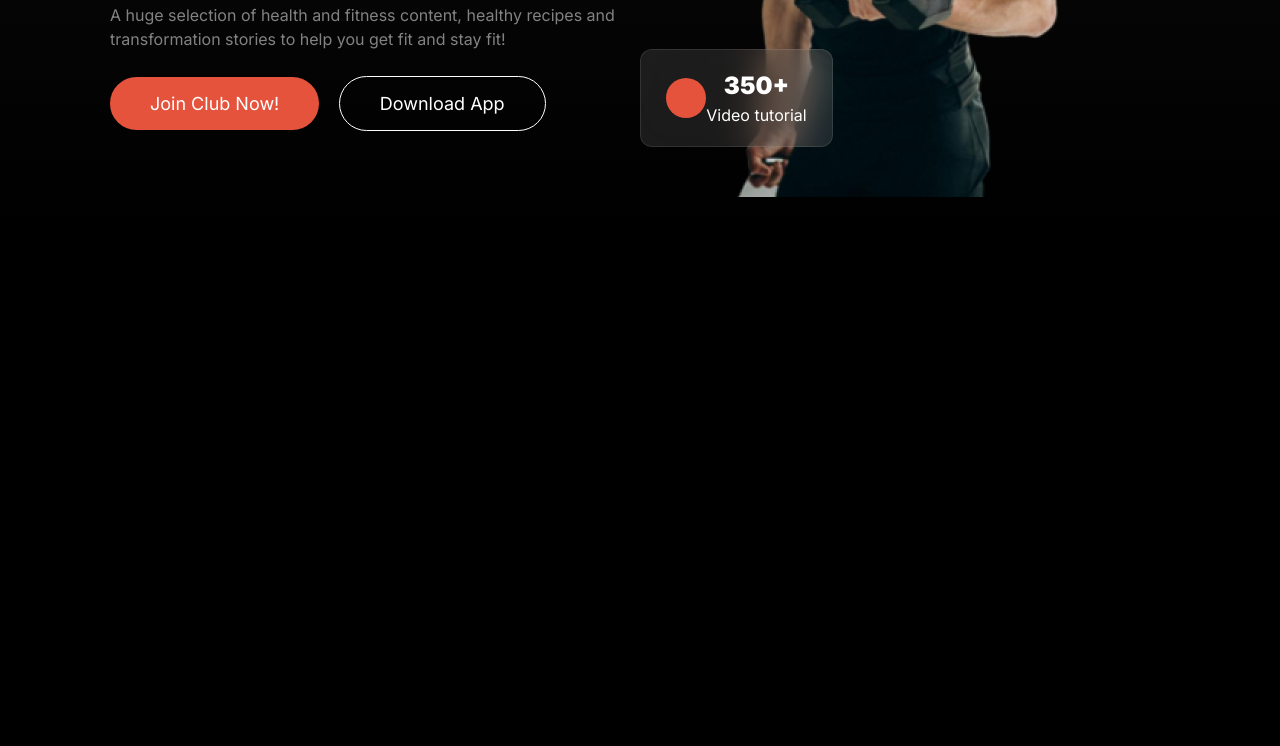
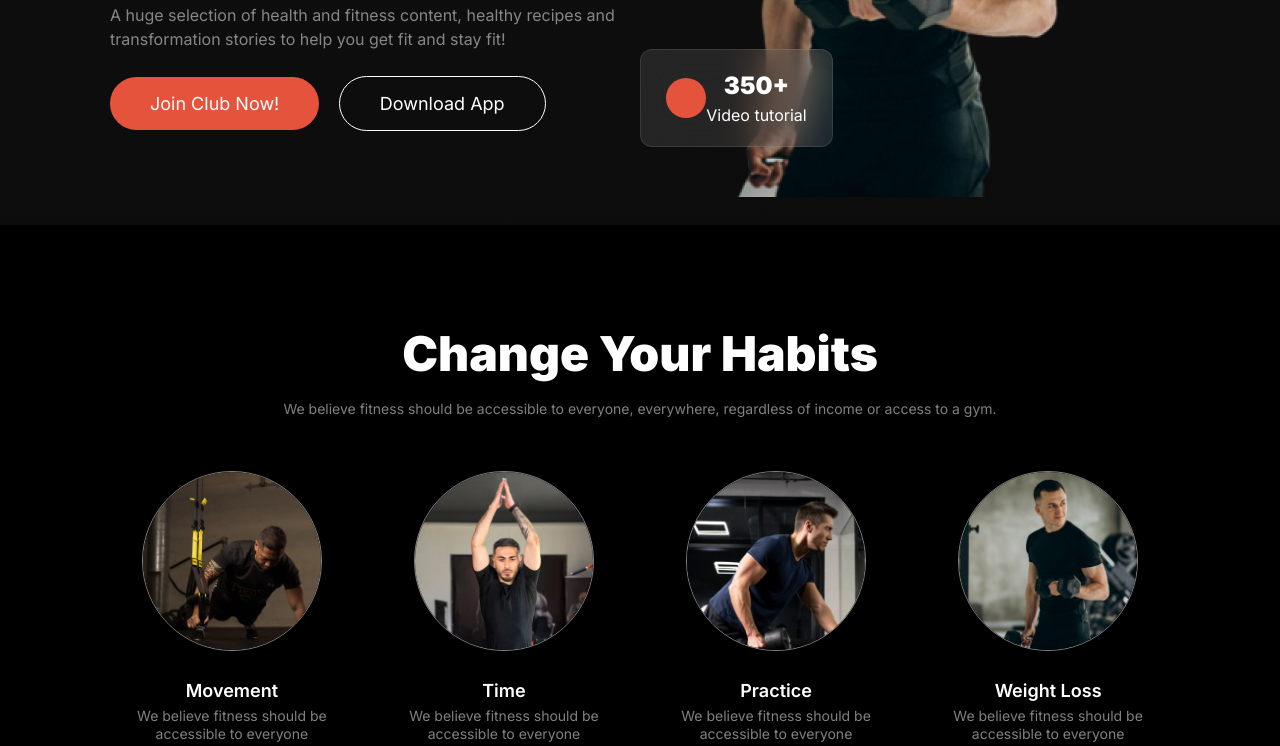
Before and after one commit to Eittymoni/Assignment-2, a plain HTML site: page index.html in a window 1280 px wide. Shown: the part 525-1271 px from the top of the page. Before the commit the page ends 800 px from the top, so only its background shows below. Drawn offline with Linux system fonts and the light colour scheme; a web font is replaced by a local one.

Commit message:
habbit section completed

```diff
--- a/index.html
+++ b/index.html
@@ -59,6 +59,51 @@
         </div>
 
     </section>
+<section>
+    <div class="container">
+        <div class="habbit">
+            <div class="habbit-top">
+                <h2> Change Your Habits</h2>
+                <p>We believe fitness should be accessible to everyone, everywhere, regardless of income or access to a gym.</p>
+            </div>
+            <div class="habbit-img">
+                <div class="habbit-card">
+
+                        <img src="images/habbit1.png" alt="images/habbit1.png">
+                        <h4>Movement</h4>
+                        <p>We believe fitness should be accessible to everyone</p>
+
+
+                </div>
+                <div class="habbit-card">
+
+                        <img src="images/habbit2.png" alt="images/habbit2.png">
+                        <h4>Time</h4>
+                        <p>We believe fitness should be accessible to everyone</p>
+
+
+                </div>
+                <div class="habbit-card">
+
+                        <img src="images/habbit3.png" alt="images/habbit3.png">
+                        <h4>Practice</h4>
+                        <p>We believe fitness should be accessible to everyone</p>
+
+
+                </div>
+                <div class="habbit-card">
+
+                        <img src="images/habbit4.png" alt="images/habbit4.png">
+                        <h4>Weight Loss</h4>
+                        <p>We believe fitness should be accessible to everyone</p>
+
+
+                </div>
+
+            </div>
+        </div>
+    </div>
+</section>
 
 
 </body>
--- a/style/style.css
+++ b/style/style.css
@@ -31,7 +31,8 @@
   /* banner section  */
   #banner{
 padding-top:50px;
-background: linear-gradient(180180.00deg, rgb(17,17,17),rgba(119,119,119,0)100%);
+background: linear-gradient(180.00deg,rgb(17,17,17),rgba(119,119,119,0.1) 100%);
+
 height: 750px;
 
   }
@@ -197,7 +198,58 @@ right: 0;
     font-weight: 400;
     list-style: 20px;
     padding-top: 5px;}
+/* banner section end */
+.habbit{
+    margin-top: 100px;
+    text-align: center;
+}
 
+.habbit  .habbit-top h2{
+    color: rgb(255, 255, 255);
+    font-size: 48px;
+    font-weight: 900;
+    line-height: 120%;
+}
+.habbit  .habbit-top p{
+    color: rgba(255, 255, 255, 0.5);
+    font-size: 14px;
+    font-weight: 400;
+    line-height: 24px;
+    padding-top: 14px;
+    text-align: center;
+}
+.habbit .habbit-img{
+    margin-top: 50px;
+   display: flex;
+   justify-content: space-between;
+
+}
+.habbit .habbit-img .habbit-card{
+    width: 23%;
+    height: 275px;
+    text-align: center;
+}
+.habbit .habbit-img .habbit-card img{
+  height: 180px;
+  width: 180px;
+  border-radius: 50%;
+  border: 1px solid rgba(255, 255, 255, 0.5) ;
+
+}
+.habbit .habbit-img .habbit-card h4{
+    color: rgb(255, 255, 255);
+    font-size: 18px;
+    font-weight: 600;
+    line-height: 120%;
+    padding-top: 25px;
+}
+.habbit .habbit-img .habbit-card p{
+    color: rgba(255, 255, 255, 0.5);
+    font-size: 14px;
+    font-weight: 400;
+    line-height: 18px;
+    padding-top: 6px;
+}
 
 /*  responsive */
 /* for mobile device */
@@ -278,5 +330,24 @@ right: 0;
             font-size: 15px;
         }
         /* banner section end */
+        /* habbit section */
+        .habbit{
+            margin-top: 350px;
+            text-align: center;
+        }
+        .habbit  .habbit-top h2{
+            font-size: 32px;
+        }
+        .habbit .habbit-img{
+            margin-top: 30px;
+           display: flex;
+           flex-direction: column;
 
-}
+        }
+        .habbit .habbit-img .habbit-card{
+            width: 100%;
+            padding-left: 53px;
+            padding-right: 53px;
+            margin-top: 25px;
+        }
+    }
```
Also changed, not shown: images/habbit1.png (renamed from images/image 3.png), images/habbit2.png (renamed from images/image 2.png), images/habbit3.png (renamed from images/image 4.png), images/habbit4.png (renamed from images/image 5.png).
